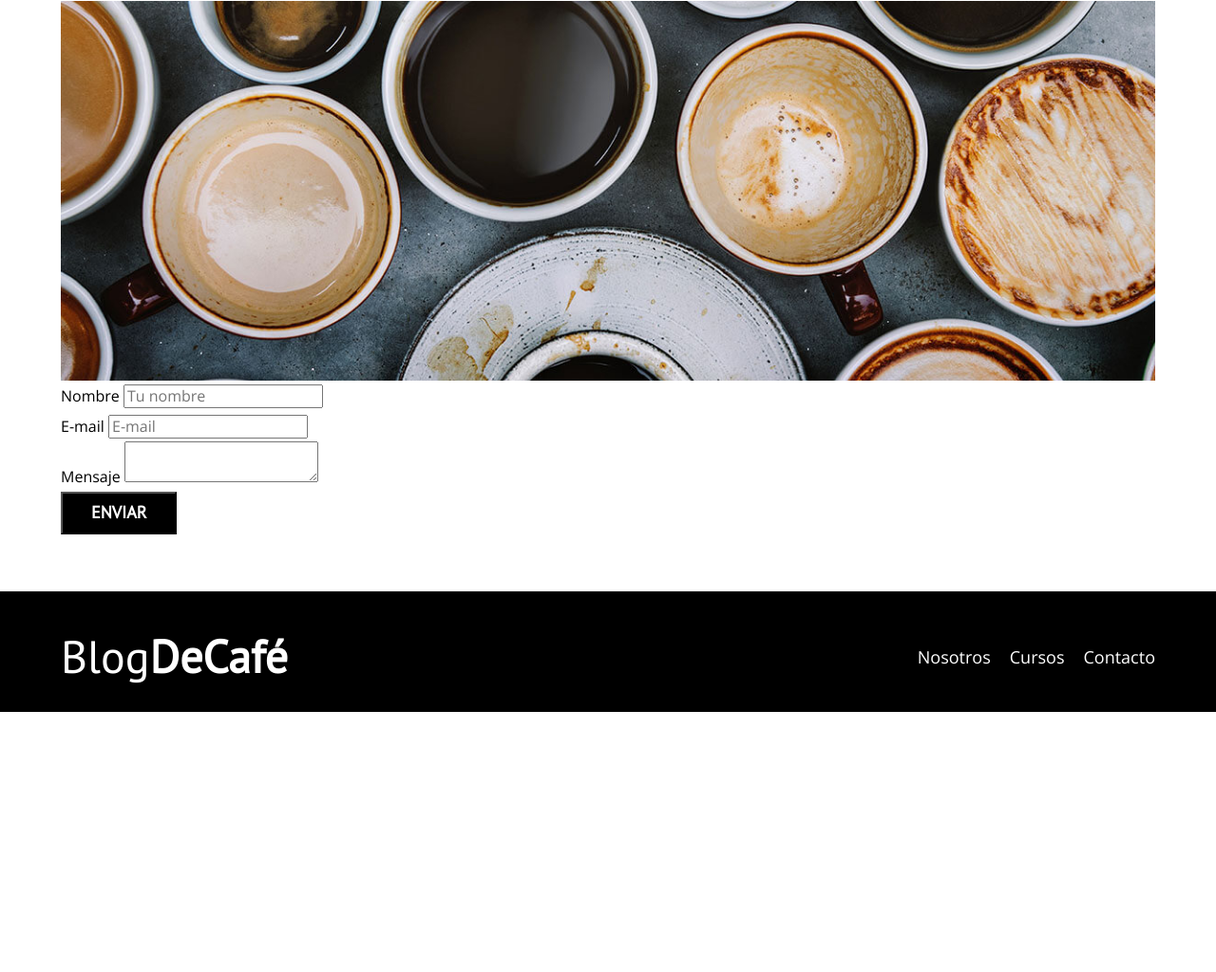
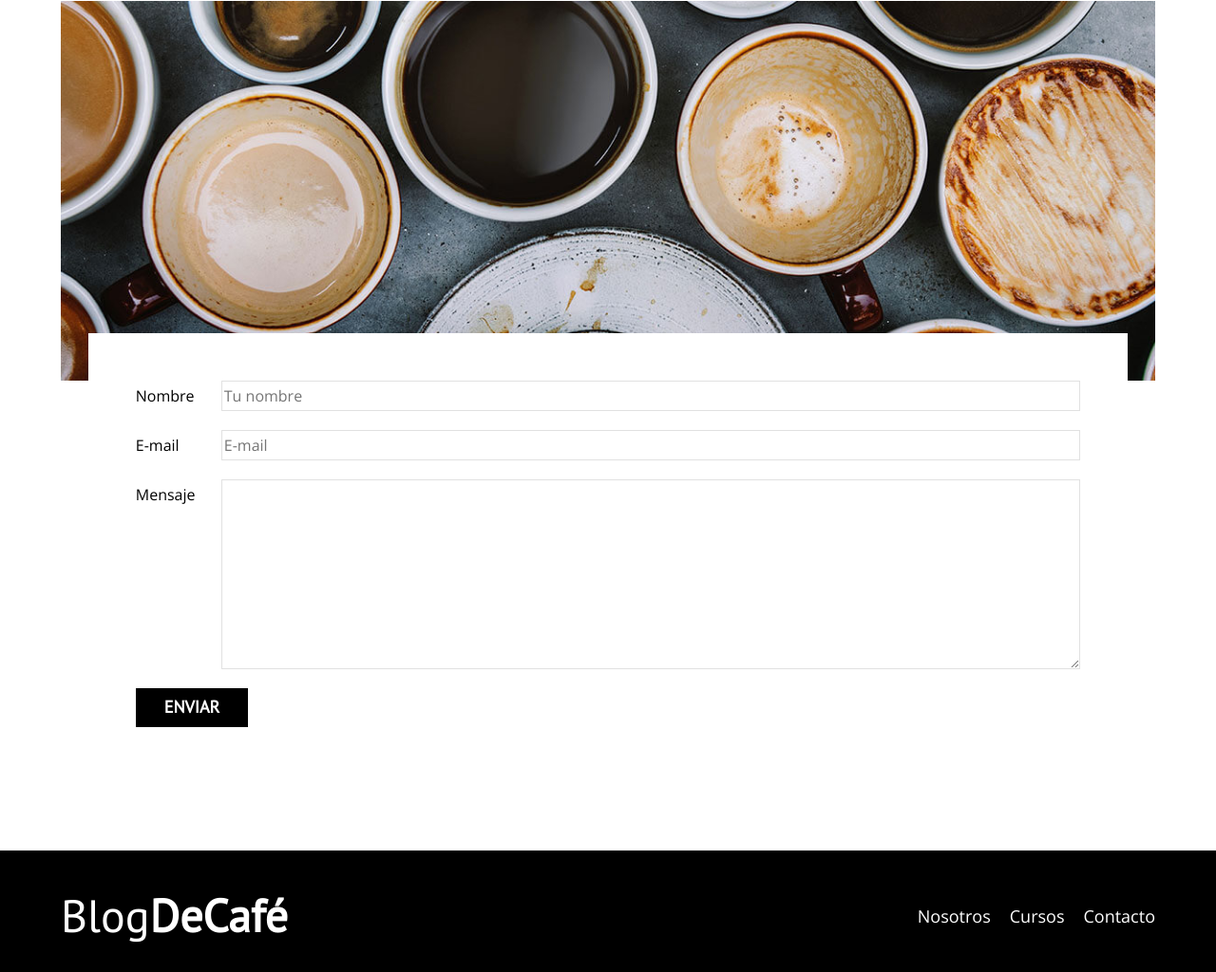
Before and after one commit to cdgutierrez456/BlogCafe, a plain HTML site: page contacto.html in a window 1280 px wide. Shown: the part 601-1625 px from the top of the page at 95% size. Before the commit the page ends 1351 px from the top, so only its background shows below. Drawn offline with nearby package versions, Linux system fonts and the light colour scheme.

Commit message:
Finalizando con estilos de formulario

```diff
--- a/contacto.html
+++ b/contacto.html
@@ -44,16 +44,16 @@
 
         <form class="formulario">
             <div class="campo">
-                <label for='nombre'>Nombre</label>
-                <input type="text" placeholder="Tu nombre" id="nombre">
+                <label class='campo__label' for='nombre'>Nombre</label>
+                <input class="campo__field" type="text" placeholder="Tu nombre" id="nombre">
             </div>
             <div class="campo">
-                <label for='email'>E-mail</label>
-                <input type="email" placeholder="E-mail" id="email">
+                <label class='campo__label' for='email'>E-mail</label>
+                <input class="campo__field" type="email" placeholder="E-mail" id="email">
             </div>
             <div class="campo">
-                <label for='mensaje'>Mensaje</label>
-                <textarea name="" id="mensaje"></textarea>
+                <label class='campo__label' for='mensaje'>Mensaje</label>
+                <textarea class="campo__field campo__field--textarea" name="" id="mensaje"></textarea>
             </div>
             <div class="campo">
                 <input type="submit" value="Enviar" class="boton boton--primario">
--- a/css/style.css
+++ b/css/style.css
@@ -160,12 +160,17 @@ img {
     text-transform: uppercase;
     font-weight: 700;
     margin-bottom: 2rem;
+    border: none;
 }
 
 @media (min-width: 768px) {
     .boton {
         display: inline-block;
     }
+}
+
+.boton {
+    cursor: pointer;
 }
 
 .boton--primario {
@@ -262,3 +267,30 @@ img {
     background-size: cover;
     background-repeat: no-repeat;
 }
+
+/* Formulario */
+
+.formulario {
+    background: var(--blanco);
+    margin: -5rem auto 0 auto;
+    width: 95%;
+    padding: 5rem;
+}
+
+.campo {
+    display: flex;
+    margin-bottom: 2rem;
+}
+
+.campo__label {
+    flex: 0 0 9rem;
+}
+
+.campo__field {
+    flex: 1;
+    border: 1px solid var(--gris);
+}
+
+.campo__field--textarea {
+    height: 20rem;
+}
```
